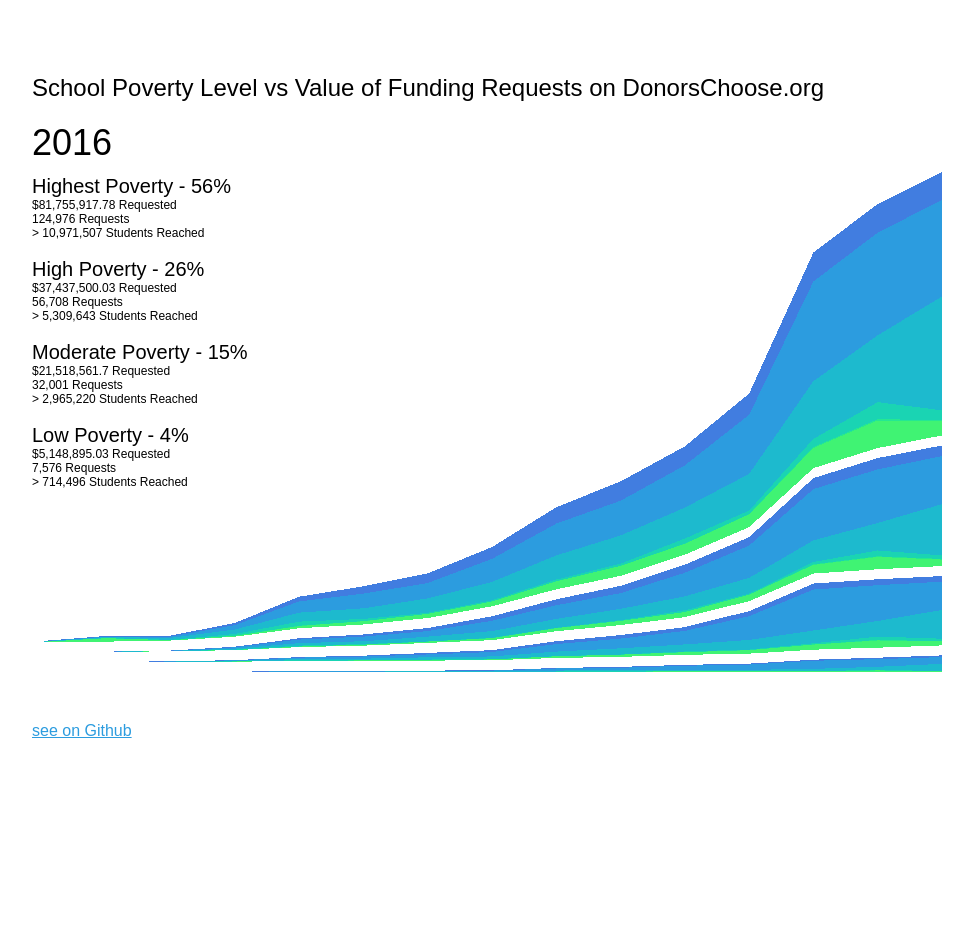
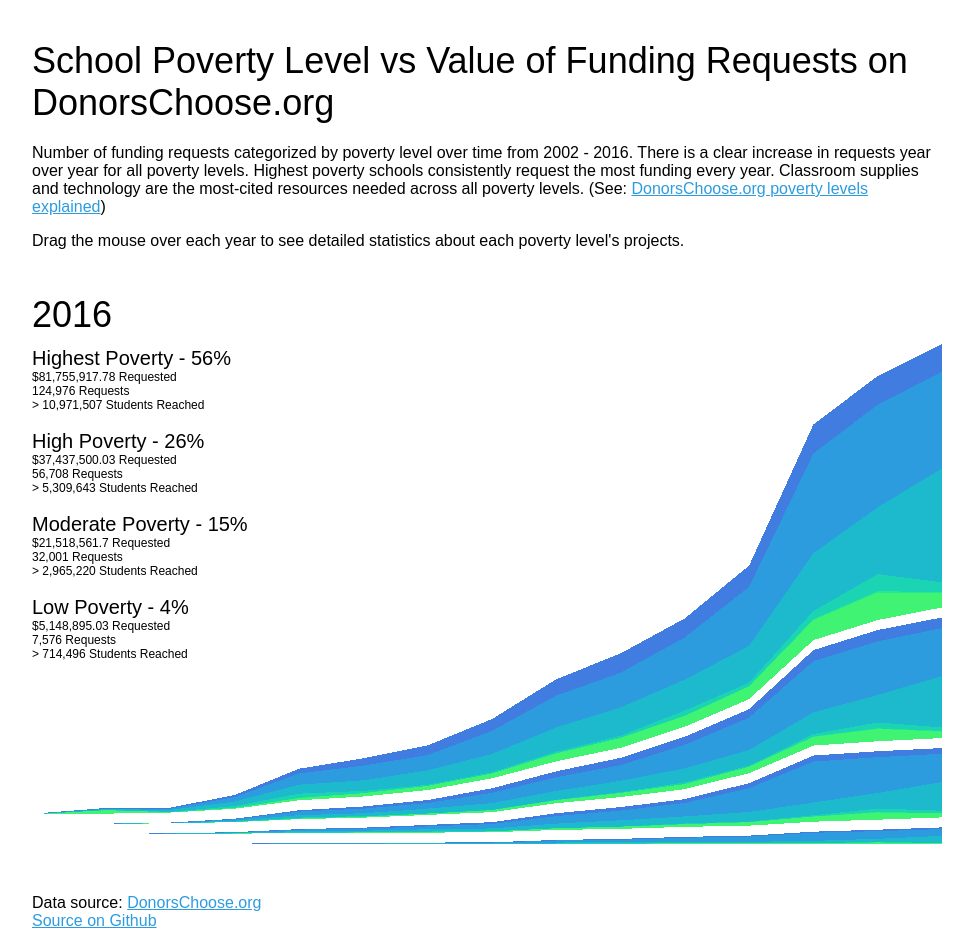
Before and after one commit to thetylerwolf/dataforacause, a website: page index.html in a window 1280 px wide. Shown: the whole page, without its empty margins (158-1131 px from the left). Before the commit the page ends 800 px from the top, so only its background shows below. Drawn offline with Linux system fonts and the light colour scheme.

Commit message:
added context to index.html

```diff
--- a/index.html
+++ b/index.html
@@ -69,8 +69,9 @@
           }
 
           .chart-title {
-            font-size:24px;
-            font-weight:lighter;
+            font-size:36px;
+            /*font-weight:lighter;*/
+            /*font-weight:bold;*/
             margin-bottom:20px;
           }
 
@@ -78,27 +79,18 @@
     </head>
     <body marginwidth="0" marginheight="0">
       <div class="container">
-        <!-- <blockquote class="description copy">
-          <p><strong>How is the poverty level defined at DonorsChoose.org?</strong></p>
-
-          <p>Poverty level refers to the percentage of students at a given school who qualify for free and reduced lunch, which is considered a measure of economic need.</p>
-
-          <p>To be deemed eligible for free lunch, a student's family income must be within 130% of the poverty line (a max of $29,055 for a family of four). For reduced lunch, the family income must be within 185% of the poverty level (a max of $41,348 for a family of four).</p>
-
-          <p>Schools with 40%-64% of students receiving free/reduced lunch are denoted as "high poverty" while schools with 65%+ of students receiving free/reduced lunch are denoted as "highest poverty".</p>
-
-          <p>From https://www.donorschoose.org/help/popup_faq.html?name=lowincome</p>
-        </blockquote> -->
-        <p></p>
+        <div class="chart-title">School Poverty Level vs Value of Funding Requests on DonorsChoose.org</div>
+        <p>Number of funding requests categorized by poverty level over time from 2002 - 2016. There is a clear increase in requests year over year for all poverty levels. Highest poverty schools consistently request the most funding every year. Classroom supplies and technology are the most-cited resources needed across all poverty levels. (See: <a href="https://www.donorschoose.org/help/popup_faq.html?name=lowincome" target="_blank">DonorsChoose.org poverty levels explained</a>)</p>
+        <p>Drag the mouse over each year to see detailed statistics about each poverty level's projects.</p>
         <br>
-        <div class="chart-title">School Poverty Level vs Value of Funding Requests on DonorsChoose.org</div>
         <div class="chart-container">
           <div id="year"></div>
           <div id="tooltip"></div>
           <svg id="chart"></svg>
         </div>
-        <a href="https://github.com/thetylerwolf/dataforacause">see on Github</a>
-      </div
+        <div>Data source: <a href="http://www.donorschoose.org" target="_blank">DonorsChoose.org</a></div>
+        <a href="https://github.com/thetylerwolf/dataforacause" target="_blank">Source on Github</a>
+      </div>
     </body>
 
     <script src="bundle.js"></script>
```
